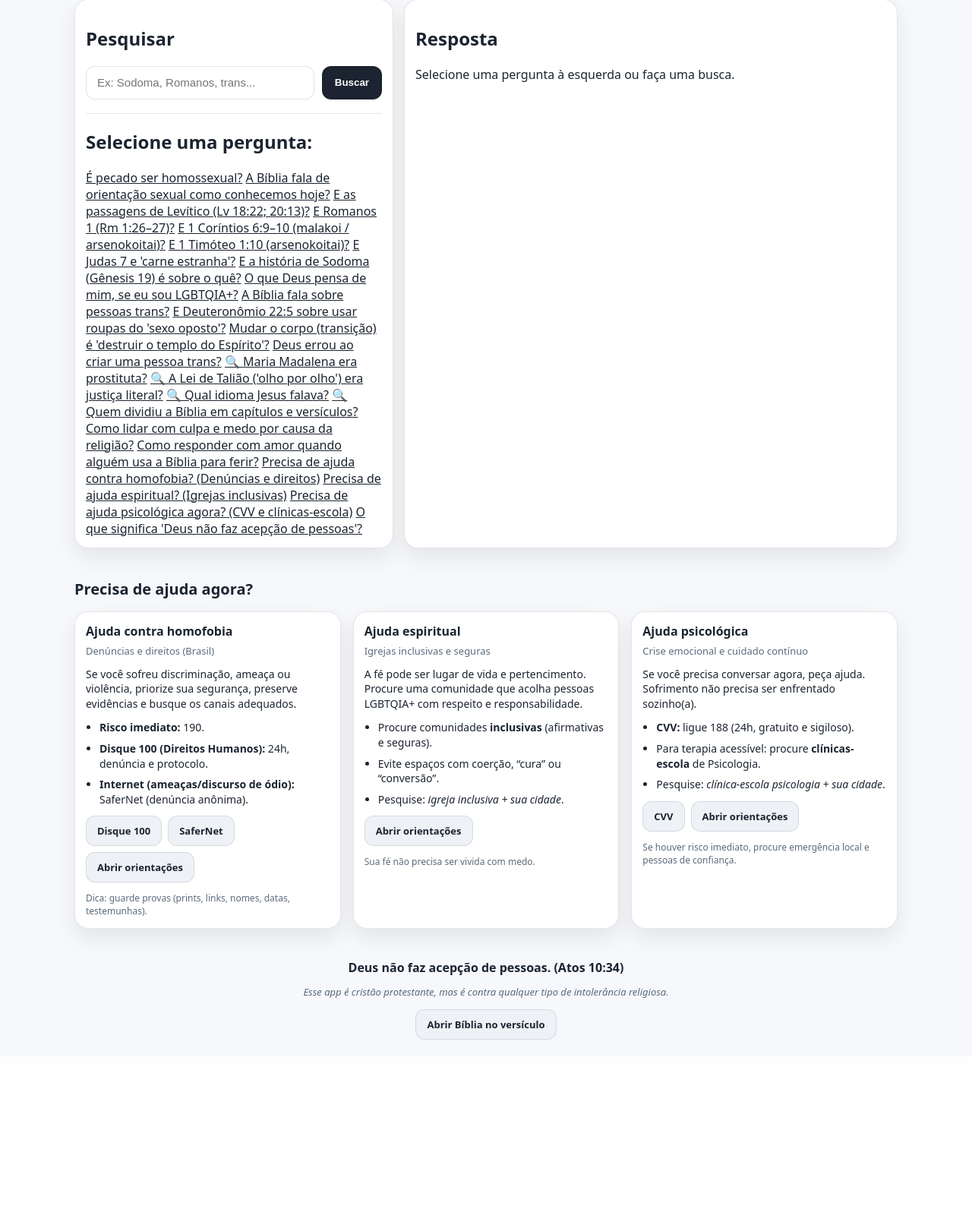
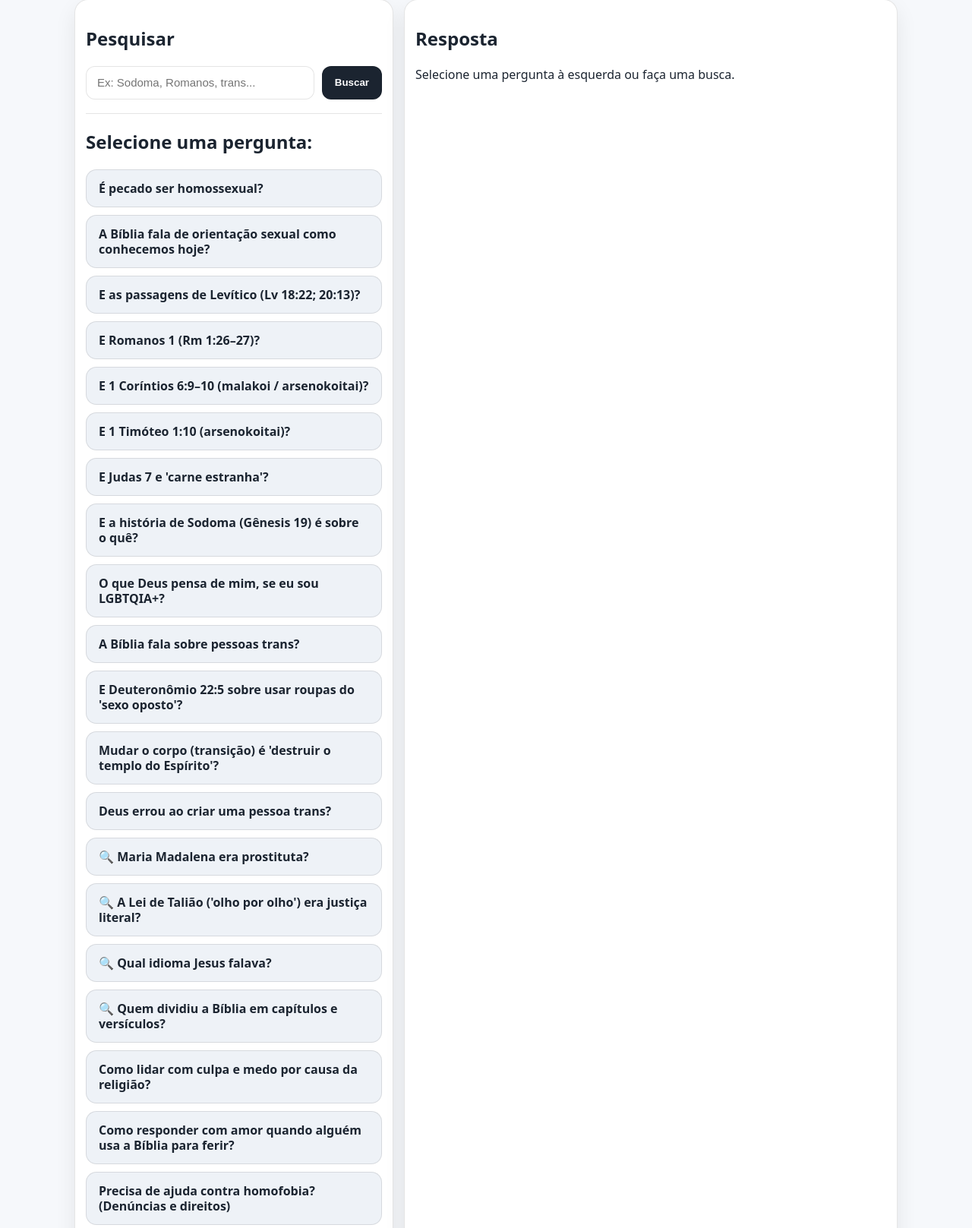
Before and after one commit to sabrinaandraderocha-cmyk/mesa-aberta-teologia-inclusiva, a Flask app: page / in a window 1280 px wide. Shown: the part 315-1932 px from the top of the page at 76% size. Before the commit the page ends 1684 px from the top, so only its background shows below. Run offline with Flask 3, Linux system fonts and the light colour scheme; data that the repository does not hold is empty.

Commit message:
Atualizar o style.css

```diff
--- a/static/style.css
+++ b/static/style.css
@@ -520,3 +520,65 @@ button, a, input { -webkit-tap-highlight-color: transparent; }
   .card{ padding: 14px; border-radius: 18px; }
   .section-title{ font-size: 20px; }
 }
+/* =========================================================
+   FIX MOBILE: chips virando lista (não texto corrido)
+   Cole isso NO FINAL do arquivo CSS
+========================================================= */
+
+/* garante que o container vira coluna */
+aside.card .chips{
+  display: flex !important;
+  flex-direction: column !important;
+  gap: 10px !important;
+  margin-top: 12px !important;
+}
+
+/* garante que cada link vira um "card" clicável */
+aside.card .chips a.chip{
+  display: block !important;
+  width: 100% !important;
+
+  text-decoration: none !important;
+  border: 1px solid var(--border) !important;
+  background: var(--soft) !important;
+
+  padding: 14px 16px !important;
+  border-radius: 14px !important;
+
+  color: var(--text) !important;
+  font-size: 16px !important;
+  font-weight: 700 !important;
+  line-height: 1.25 !important;
+
+  min-height: 44px !important;
+
+  /* evita quebrar feio ou virar “um parágrafo” */
+  white-space: normal !important;
+  word-break: break-word !important;
+  overflow-wrap: anywhere !important;
+
+  transition: background .2s ease, transform .05s ease !important;
+}
+
+aside.card .chips a.chip:hover{
+  background: var(--soft2) !important;
+}
+
+aside.card .chips a.chip:active{
+  transform: scale(0.99) !important;
+}
+
+/* =========================================================
+   FIX do "card" no celular (evita aparência bagunçada)
+========================================================= */
+@media (max-width: 520px){
+  .card{
+    padding: 14px !important;
+    border-radius: 18px !important;
+  }
+
+  /* evita que hr e títulos fiquem colados demais */
+  aside.card h2{
+    margin: 8px 0 10px 0 !important;
+  }
+}
```
